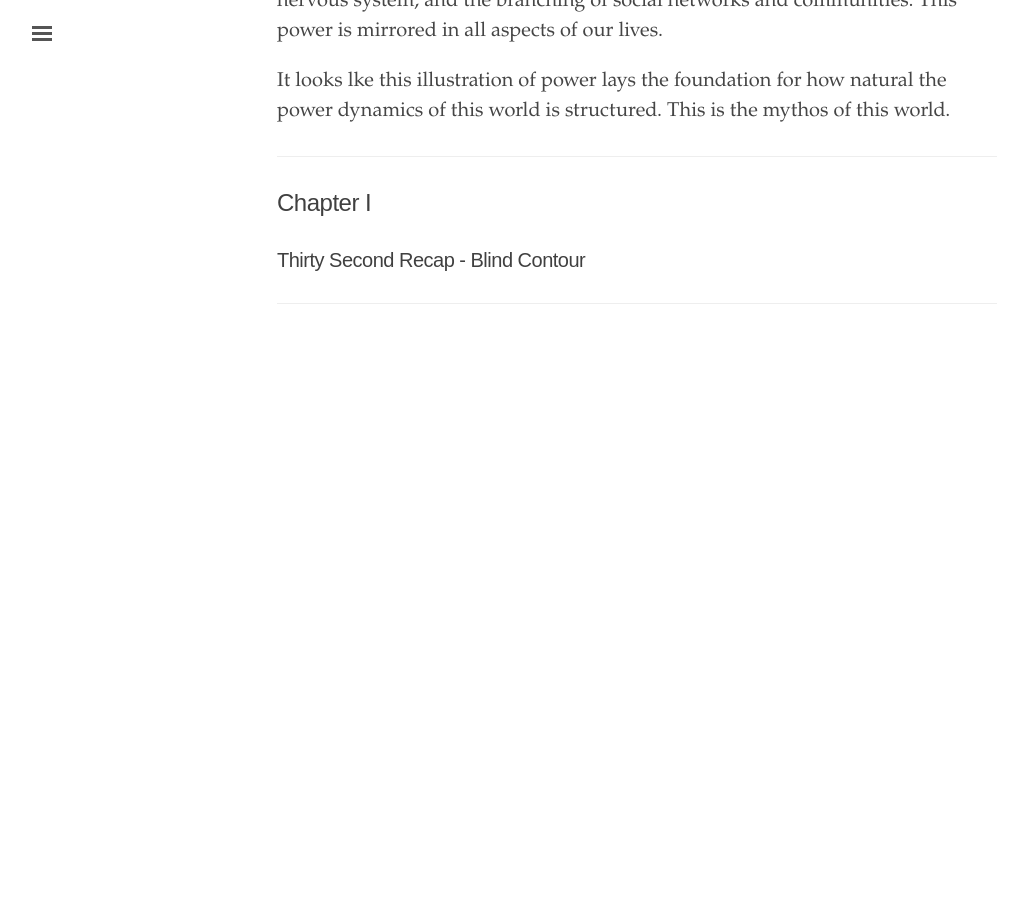
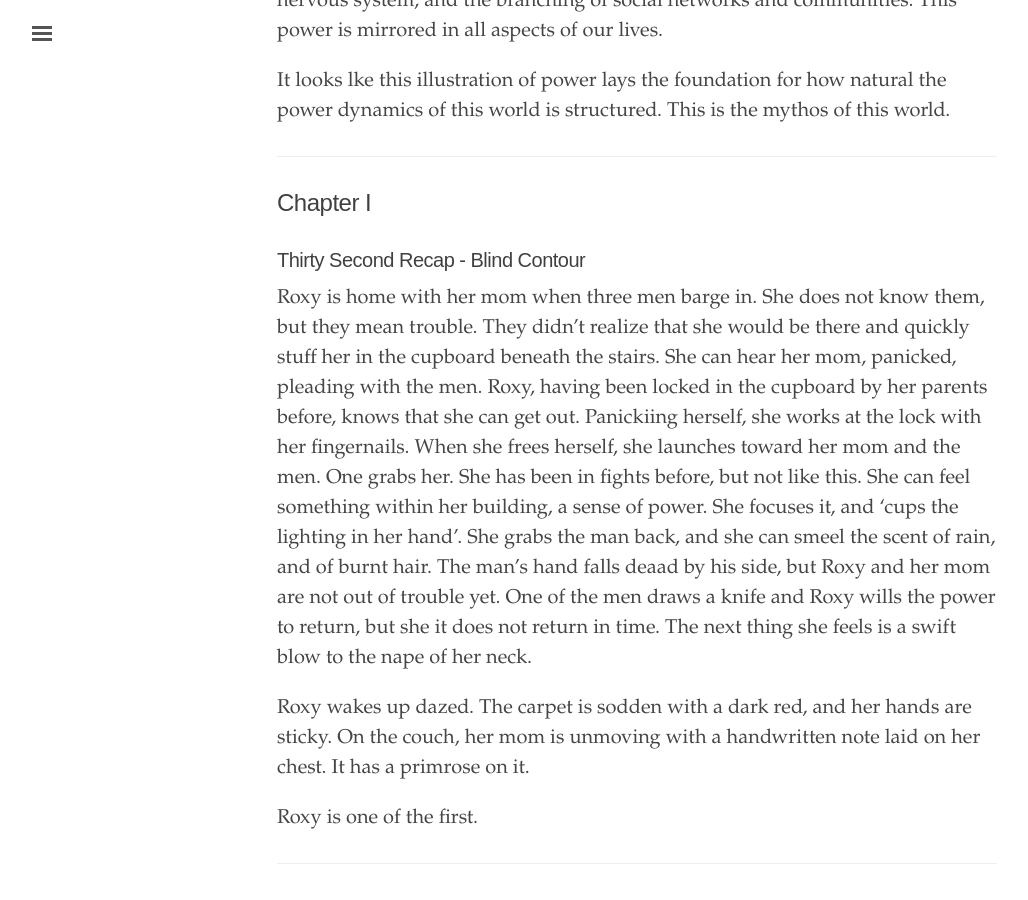
Before and after one commit to yngtodd/sketchbook, a Jekyll site: the page built from contents/thepower.md, in a window 1280 px wide and 900 px high, scrolled down 2010 px. Shown: the whole window, without its empty margins (3-1031 px from the left). Built offline with Jekyll 4.4.1, drawn with Linux system fonts in a browser that asks for light colours; before the commit the page ends 2415 px from its top, so only the background shows below that.

Commit message:
Chapter one recap

```diff
--- a/contents/thepower.md
+++ b/contents/thepower.md
@@ -70,4 +70,18 @@ is structured. This is the mythos of this world.
 
 ### Thirty Second Recap - Blind Contour
 
+Roxy is home with her mom when three men barge in. She does not know them, but they mean trouble. They didn't
+realize that she would be there and quickly stuff her in the cupboard beneath the stairs. She can hear her mom,
+panicked, pleading with the men. Roxy, having been locked in the cupboard by her parents before, knows that she
+can get out. Panickiing herself, she works at the lock with her fingernails. When she frees herself, she launches
+toward her mom and the men. One grabs her. She has been in fights before, but not like this. She can feel something
+within her building, a sense of power. She focuses it, and 'cups the lighting in her hand'. She grabs the man back,
+and she can smeel the scent of rain, and of burnt hair. The man's hand falls deaad by his side, but Roxy and her mom
+are not out of trouble yet. One of the men draws a knife and Roxy wills the power to return, but she it does not
+return in time. The next thing she feels is a swift blow to the nape of her neck.
+
+Roxy wakes up dazed. The carpet is sodden with a dark red, and her hands are sticky. On the couch, her mom is unmoving with a handwritten note laid on her chest. It has a primrose on it.
+
+Roxy is one of the first.
+
 ---
```
